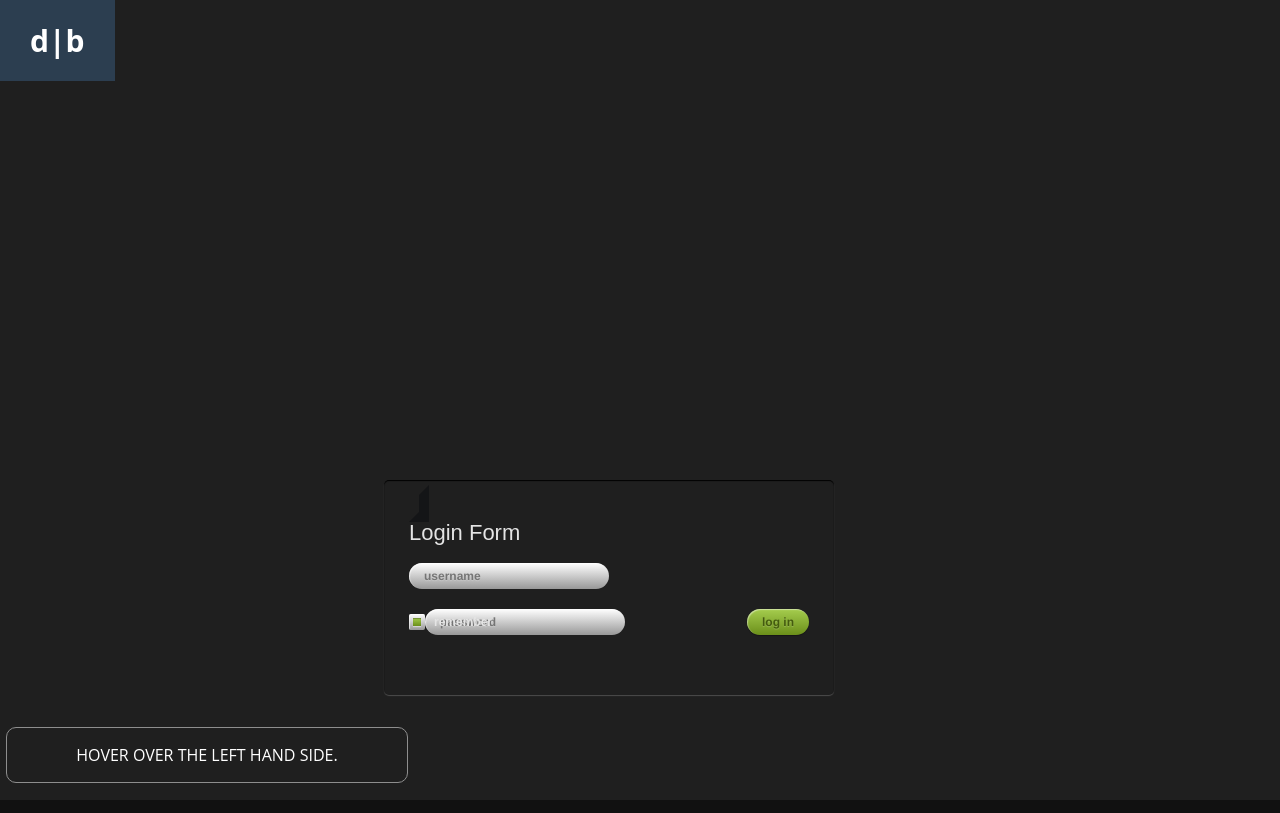
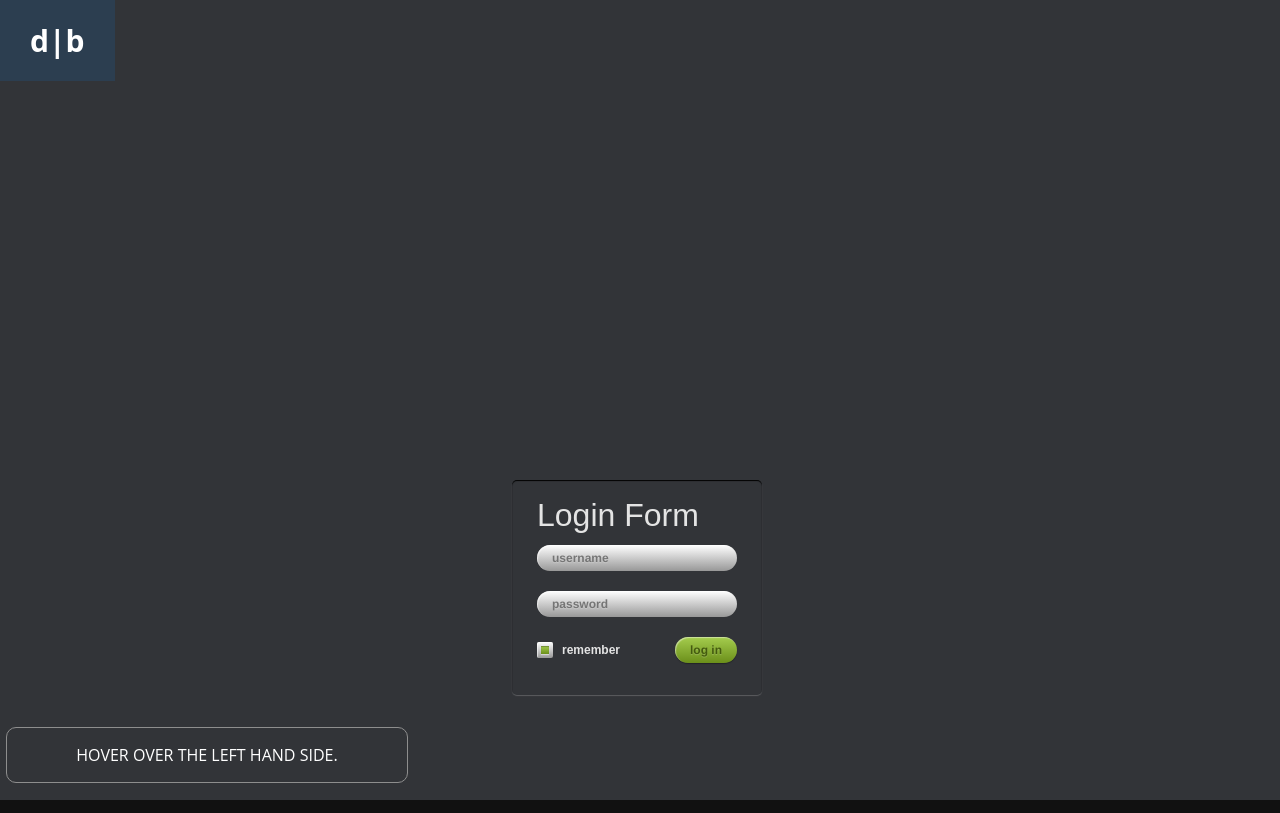
Before and after one commit to kyledrew/potential-db-site, a plain HTML site: page home.html in a window 1280 px wide. Drawn offline with nearby package versions, Linux system fonts and the light colour scheme.

Commit message:
Add files via upload

```diff
--- a/home.css
+++ b/home.css
@@ -9,9 +9,9 @@ html {
     background: black;
     width: 100%;
     height: 100%;
-    background-color: #1f1f1f;
+    background-color: #323438;
     *zoom: 1;
-    f
+
 }
 
 h1 {
@@ -188,16 +188,16 @@ ul li a:link {
     outline: 0;
 }
 #sec1 {
-     width: 400px;
+     width: 200px;
     height: 200px;
     position: absolute;
     top: 60%;
-    left: 30%;
+    left: 40%;
 }
 
 .login-form {
     position: relative;
-    width: 400px;
+    width: 200px;
     height: 200px;
     padding: 15px 25px 0 25px;
     margin-top 15px;
@@ -212,14 +212,14 @@ ul li a:link {
 }
 
 .login-form:before {
-    positon: absolute;
+    position: absolute;
     top: -12px;
     left: 10px;
     width: 0px;
     height: 0px;
     content: '';
-    border-bottom: 10px solid #141517;
-    border-right: 10px solid #141517;
+    border-bottom: 10px solid transparent;
+    border-right: 10px solid transparent;
     border-top: 10px solid transparent;
     border-left: 10px solid transparent;
 }
@@ -227,7 +227,7 @@ ul li a:link {
 .login-form h2 {
     line-height: 40px;
     font-family: 'Myriad Pro', sans-serif;
-    font-size: 22px;
+    font-size: 32px;
     font-weight: normal;
     color: #e4e4e4;
 }
@@ -281,7 +281,7 @@ ul li a:link {
 .login-form input[type=password]:focus {
     background: #e1e1e1;
     background: -moz-linear-gradient(top, #ffffff 0%, #e1e1e1 100%);
-    -webkit-gradient(linear, left top, left bottom, color-stop(0%, #ffffff), color-stop(100%, #e1e1e1));
+    background: -webkit-gradient(linear, left top, left bottom, color-stop(0%, #ffffff), color-stop(100%, #e1e1e1));
     background: -webkit-linear-gradient(top, #ffffff 0%, #e1e1e1 100%);
     background: -o-linear-gradient(top, #ffffff 0%, #e1e1e1 100%);
     background: -ms-linear-gradient(top, #ffffff 0%, #e1e1e1 100%);
```
